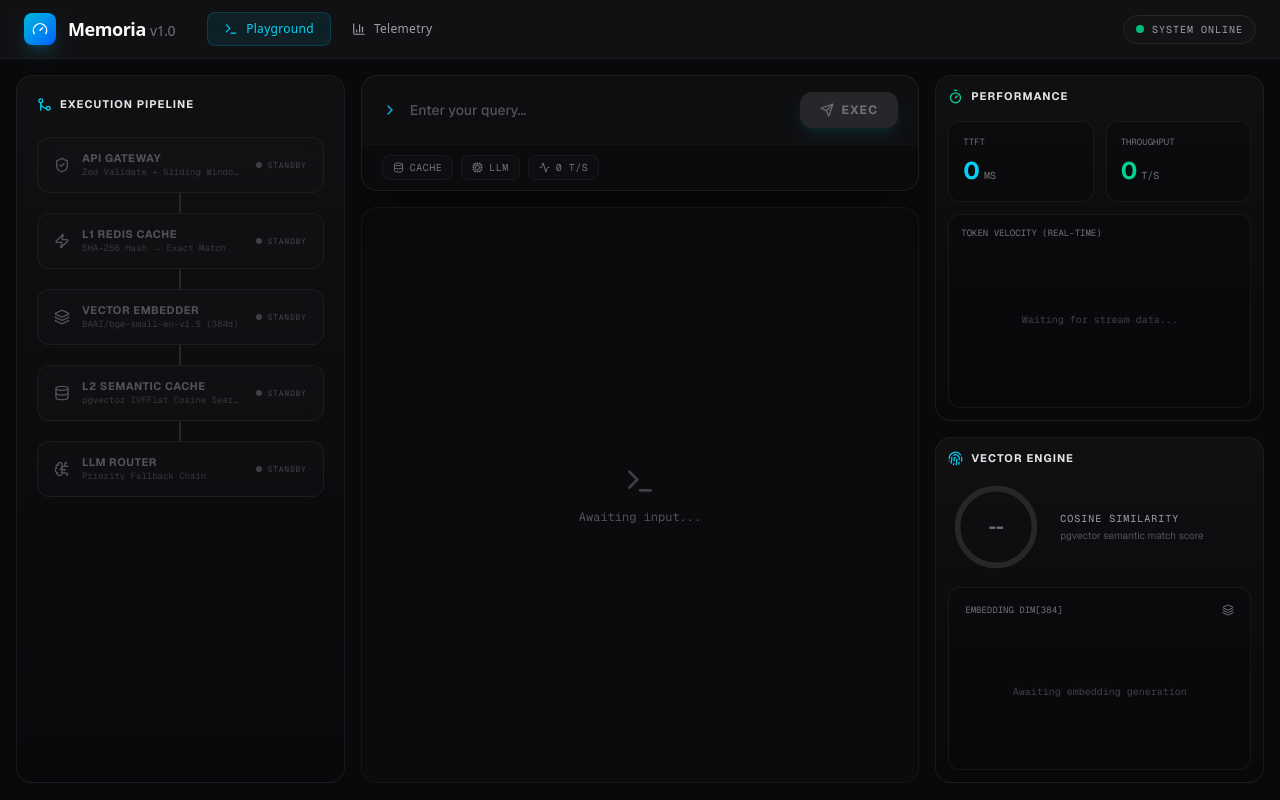
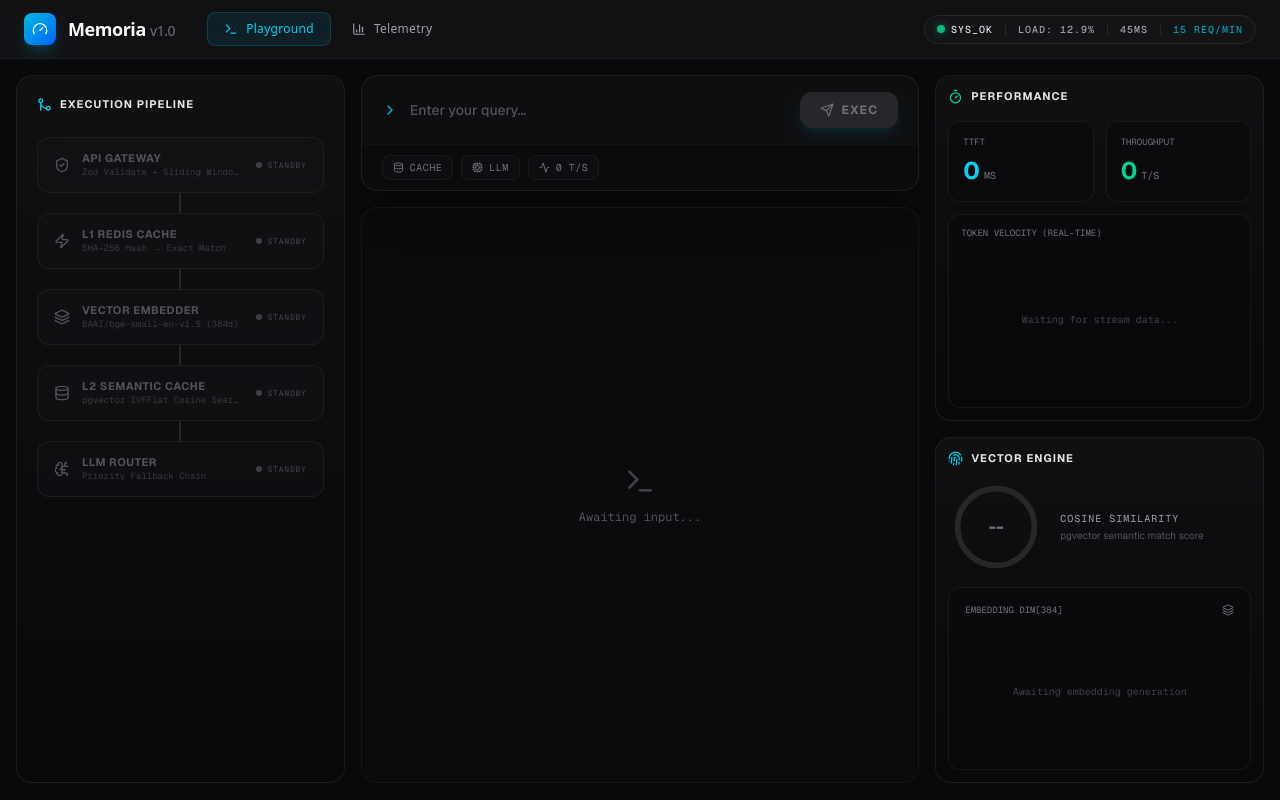
Before and after one commit to Nagpal45/memoria, a Next.js app in the folder client/: page / in a window 1280 px wide. Built offline with nearby package versions, Linux system fonts and the light colour scheme.

Commit message:
feat: add SystemStatus component to Navbar for real-time load and ping metrics display

```diff
--- a/client/src/app/components/Navbar.tsx
+++ b/client/src/app/components/Navbar.tsx
@@ -2,7 +2,7 @@
 
 import Link from "next/link";
 import { usePathname, useRouter } from "next/navigation";
-import { useTransition } from "react";
+import { useTransition, useState, useEffect } from "react";
 import { Terminal, BarChart3, Gauge, Loader2 } from "lucide-react";
 
 const navItems = [
@@ -62,12 +62,37 @@ export function Navbar() {
 
         {/* Status Indicator */}
         <div className="flex items-center gap-4 text-[10px] font-mono tracking-widest uppercase text-zinc-400">
-          <span className="hidden sm:flex items-center gap-2 px-3 py-1.5 bg-zinc-900/50 rounded-full border border-zinc-800">
-            <span className="h-2 w-2 rounded-full bg-emerald-500 animate-pulse" />
-            SYSTEM ONLINE
-          </span>
+          <SystemStatus />
         </div>
       </div>
     </header>
   );
 }
+
+function SystemStatus() {
+  const [load, setLoad] = useState(12);
+  const [ping, setPing] = useState(45);
+
+  useEffect(() => {
+    const interval = setInterval(() => {
+      setLoad((prev) => Math.max(5, Math.min(85, prev + (Math.random() * 8 - 4))));
+      setPing((prev) => Math.max(20, Math.min(150, prev + (Math.random() * 20 - 10))));
+    }, 2500);
+    return () => clearInterval(interval);
+  }, []);
+
+  return (
+    <span className="hidden sm:flex items-center gap-3 px-3 py-1.5 bg-zinc-900/50 rounded-full border border-zinc-800">
+      <div className="flex items-center gap-1.5">
+        <span className="h-2 w-2 rounded-full bg-emerald-500 animate-pulse shadow-[0_0_8px_rgba(16,185,129,0.5)]" />
+        <span className="text-zinc-200 font-medium">SYS_OK</span>
+      </div>
+      <div className="w-[1px] h-3 bg-zinc-800" />
+      <span className="text-zinc-400 font-medium whitespace-nowrap">LOAD: {load.toFixed(1)}%</span>
+      <div className="w-[1px] h-3 bg-zinc-800" />
+      <span className="text-zinc-400 font-medium whitespace-nowrap">{ping.toFixed(0)}mS</span>
+      <div className="w-[1px] h-3 bg-zinc-800" />
+      <span className="text-cyan-500/80 font-medium whitespace-nowrap">15 REQ/MIN</span>
+    </span>
+  );
+}
```
